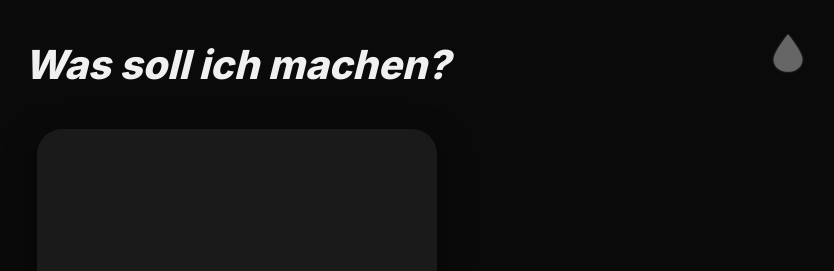
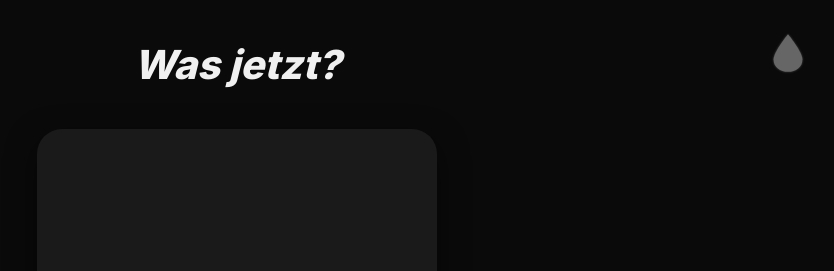
Before and after one commit to AC-MAD/App, a plain HTML site: page DE/index.html in a window 1280 px wide. Shown: the top 271 px of the page, without its empty margins (403-1237 px from the left). Drawn offline with Linux system fonts and the light colour scheme.

Commit message:
Update index.html

```diff
--- a/DE/index.html
+++ b/DE/index.html
@@ -158,7 +158,7 @@
 <body>
 
     <div id="app-container">
-        <h1><em>Was soll ich machen?</em></h1>
+        <h1><em>Was jetzt?</em></h1>
         <div id="streak-flame" class="level-0">
             <svg viewBox="0 0 24 24" fill="none" xmlns="http://www.w3.org/2000/svg">
                 <path d="M12 2C12 2 4.29167 11.3333 4.29167 15.4167C4.29167 19.5 7.79167 22 12 22C16.2083 22 19.7083 19.5 19.7083 15.4167C19.7083 11.3333 12 2 12 2Z" />
```
